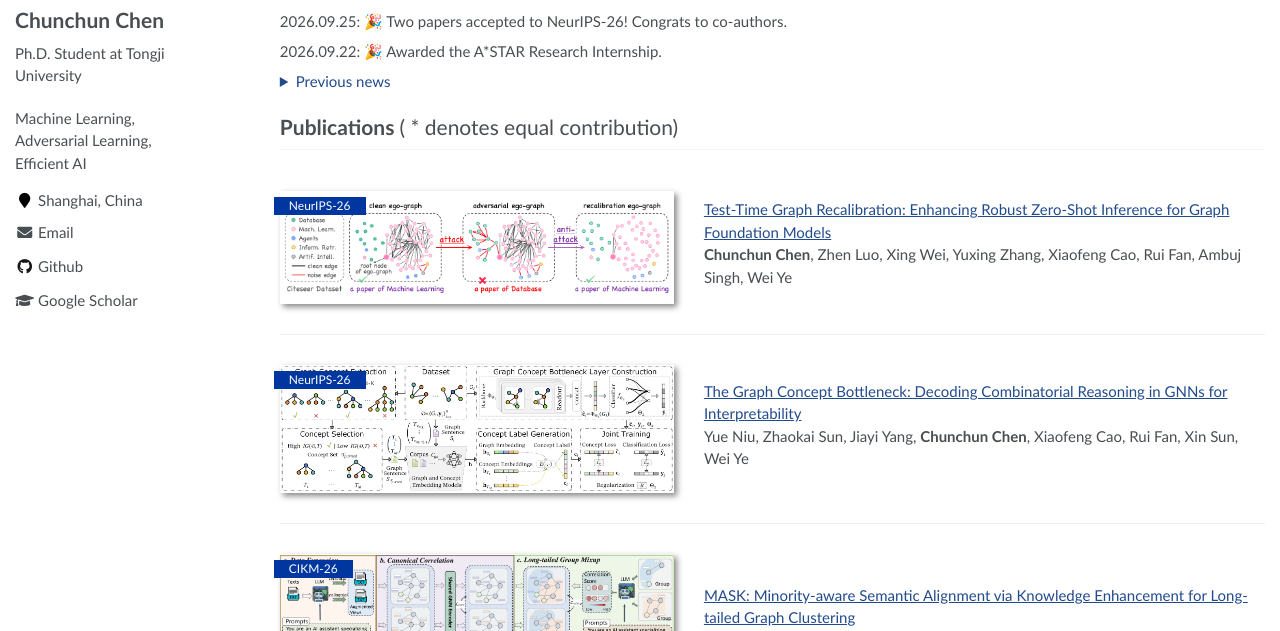
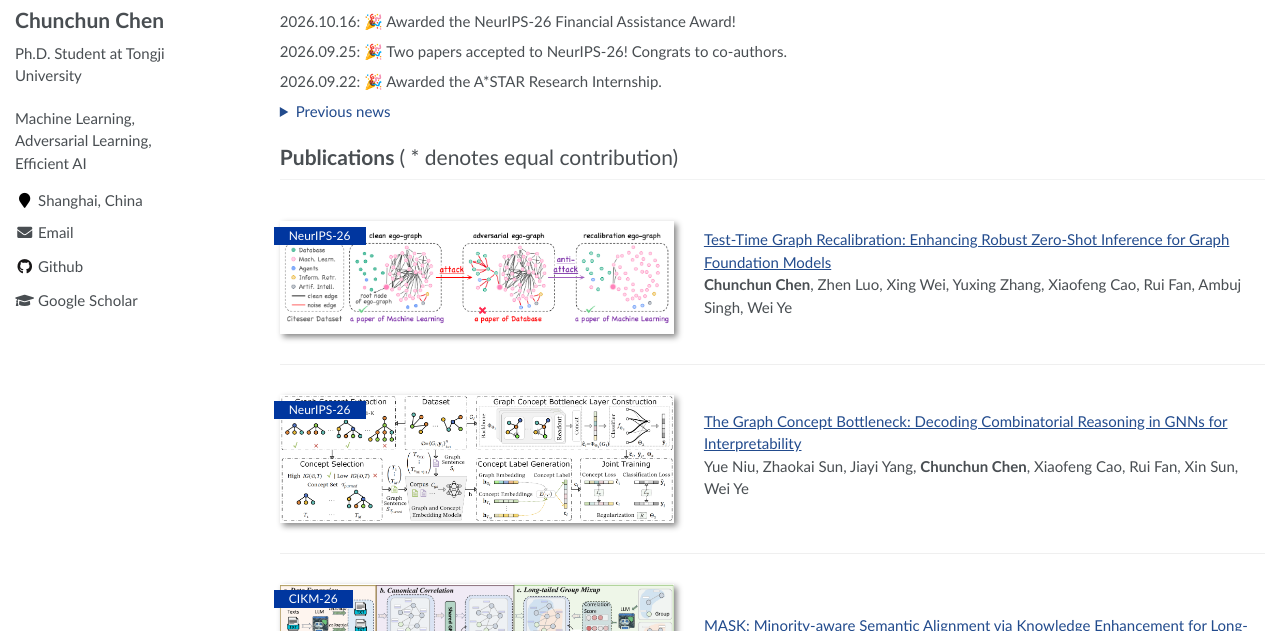
Before and after one commit to CCChen-GEEX/CCChen-GEEX.github.io, a Jekyll site: the page built from _pages/about.md, in a window 1280 px wide and 900 px high, cut to the strip 269-900 px from the top of the window. Built offline with Jekyll 4.4.1, drawn with Linux system fonts in a browser that asks for light colours.

Commit message:
Add news about NeurIPS-26 award and paper acceptance

```diff
--- a/_pages/includes/news.md
+++ b/_pages/includes/news.md
@@ -1,4 +1,6 @@
 # News
+2026.10.16: 🎉 Awarded the NeurIPS-26 Financial Assistance Award!
+
 2026.09.25: 🎉 Two papers accepted to NeurIPS-26! Congrats to co-authors.
 
 2026.09.22: 🎉 Awarded the A*STAR Research Internship.
```
